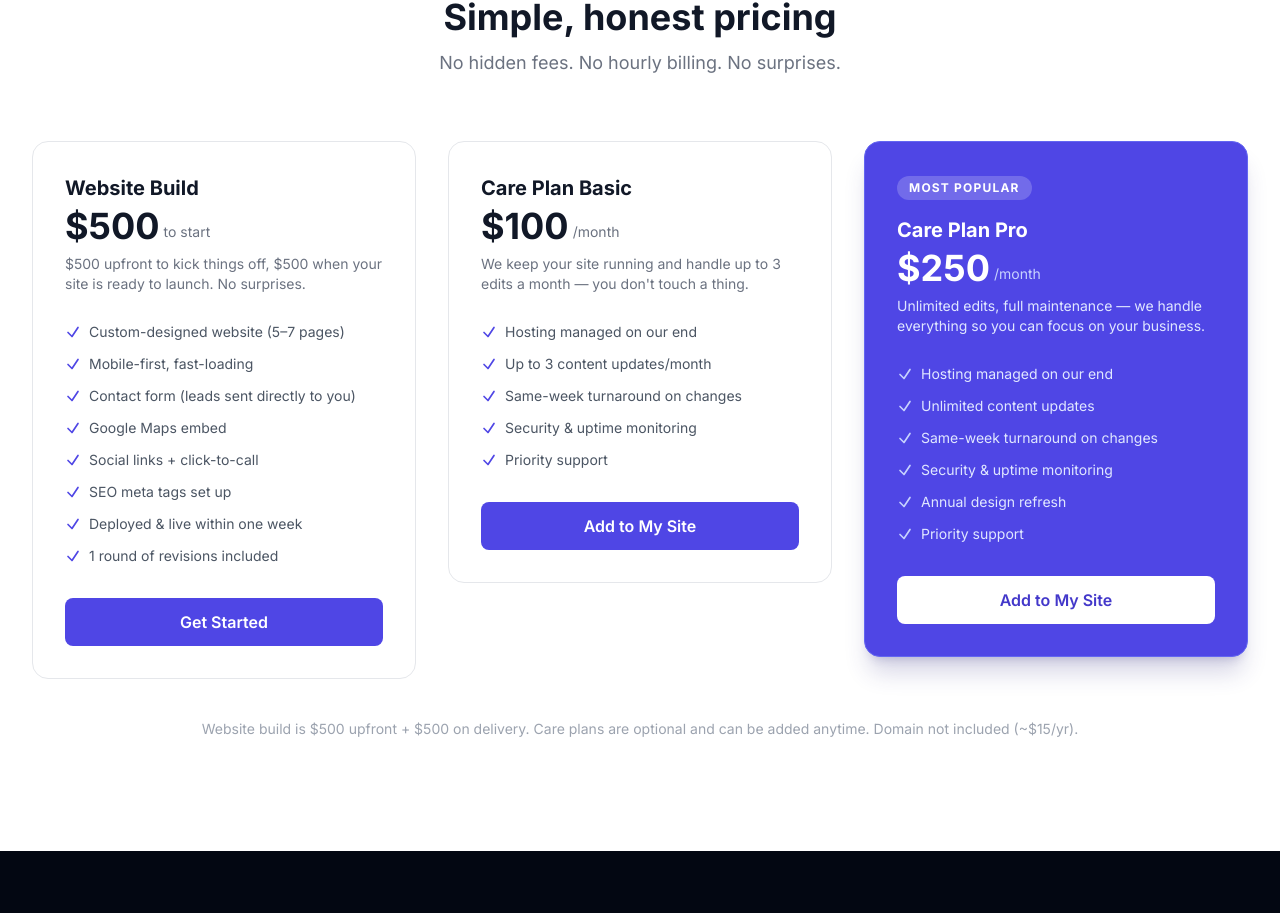
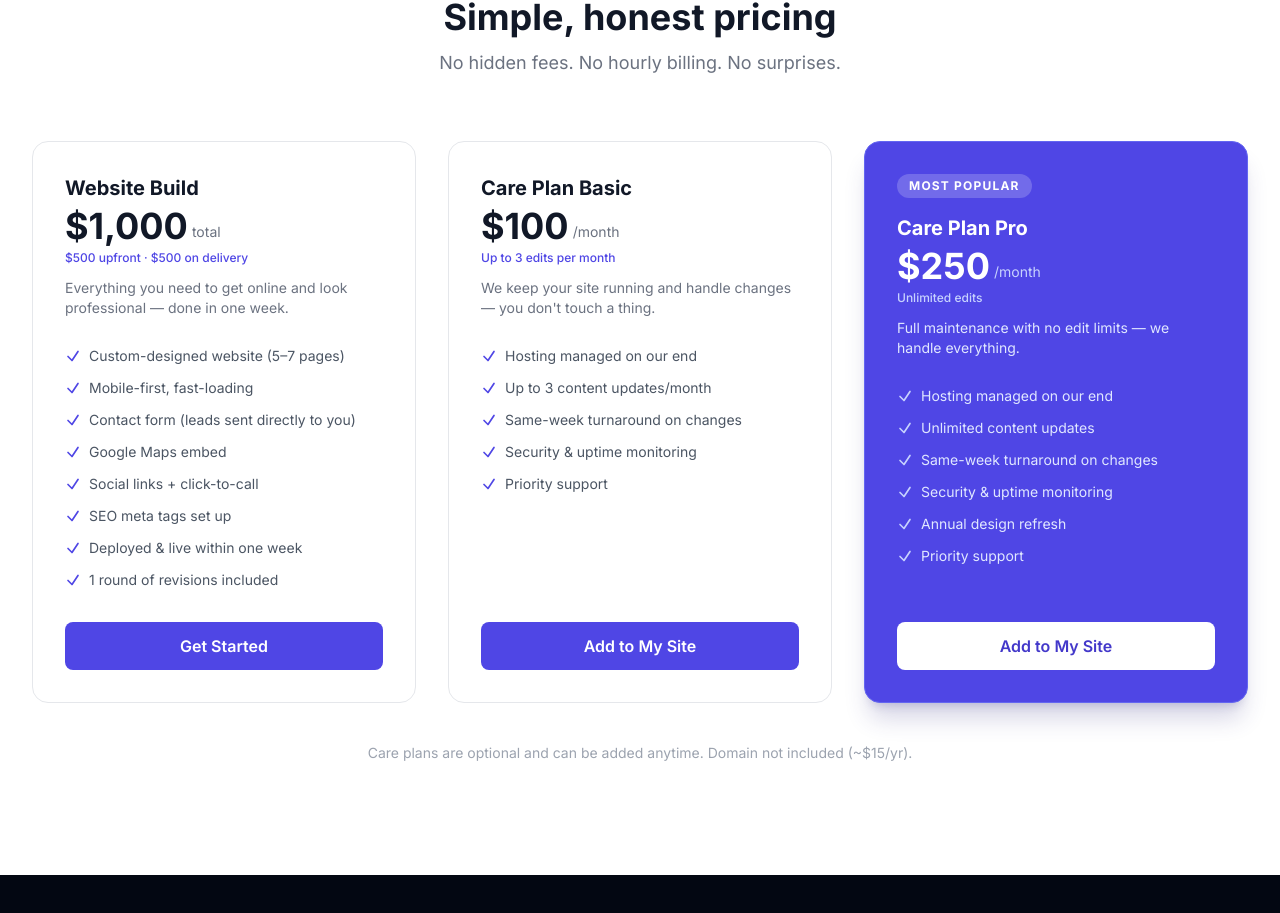
Before and after one commit to NextGen-Websites/OURS-NextGen-Website, a Next.js app: page / in a window 1280 px wide. Shown: the part 2566-3479 px from the top of the page. Built offline with nearby package versions, Linux system fonts and the light colour scheme; no server answers.

Commit message:
Fix card heights and show ,000 total on website build plan

```diff
--- a/components/Pricing.tsx
+++ b/components/Pricing.tsx
@@ -1,9 +1,10 @@
 const plans = [
   {
     name: 'Website Build',
-    price: '$500',
-    period: 'to start',
-    description: '$500 upfront to kick things off, $500 when your site is ready to launch. No surprises.',
+    price: '$1,000',
+    period: 'total',
+    split: '$500 upfront · $500 on delivery',
+    description: 'Everything you need to get online and look professional — done in one week.',
     features: [
       'Custom-designed website (5–7 pages)',
       'Mobile-first, fast-loading',
@@ -21,7 +22,8 @@ const plans = [
     name: 'Care Plan Basic',
     price: '$100',
     period: '/month',
-    description: "We keep your site running and handle up to 3 edits a month — you don't touch a thing.",
+    split: 'Up to 3 edits per month',
+    description: "We keep your site running and handle changes — you don't touch a thing.",
     features: [
       'Hosting managed on our end',
       'Up to 3 content updates/month',
@@ -36,7 +38,8 @@ const plans = [
     name: 'Care Plan Pro',
     price: '$250',
     period: '/month',
-    description: 'Unlimited edits, full maintenance — we handle everything so you can focus on your business.',
+    split: 'Unlimited edits',
+    description: 'Full maintenance with no edit limits — we handle everything.',
     features: [
       'Hosting managed on our end',
       'Unlimited content updates',
@@ -59,25 +62,25 @@ export default function Pricing() {
           <p className="text-gray-500 mt-3 text-lg">No hidden fees. No hourly billing. No surprises.</p>
         </div>
 
-        <div className="grid grid-cols-1 md:grid-cols-3 gap-8 items-start">
+        <div className="grid grid-cols-1 md:grid-cols-3 gap-8 items-stretch">
           {plans.map((plan) => (
             <div
               key={plan.name}
-              className={`rounded-2xl p-8 border ${
+              className={`rounded-2xl p-8 border flex flex-col ${
                 plan.highlight
                   ? 'border-brand-500 bg-brand-600 text-white shadow-xl shadow-brand-900/20'
                   : 'border-gray-200 bg-white'
               }`}
             >
               {plan.highlight && (
-                <span className="inline-block bg-white/20 text-white text-xs font-bold uppercase tracking-widest px-3 py-1 rounded-full mb-4">
+                <span className="inline-block bg-white/20 text-white text-xs font-bold uppercase tracking-widest px-3 py-1 rounded-full mb-4 self-start">
                   Most Popular
                 </span>
               )}
               <h3 className={`text-xl font-bold mb-1 ${plan.highlight ? 'text-white' : 'text-gray-900'}`}>
                 {plan.name}
               </h3>
-              <div className="flex items-end gap-1 mb-2">
+              <div className="flex items-end gap-1 mb-1">
                 <span className={`text-4xl font-bold ${plan.highlight ? 'text-white' : 'text-gray-900'}`}>
                   {plan.price}
                 </span>
@@ -85,11 +88,14 @@ export default function Pricing() {
                   {plan.period}
                 </span>
               </div>
+              <p className={`text-xs font-medium mb-3 ${plan.highlight ? 'text-brand-200' : 'text-brand-600'}`}>
+                {plan.split}
+              </p>
               <p className={`text-sm mb-7 ${plan.highlight ? 'text-brand-100' : 'text-gray-500'}`}>
                 {plan.description}
               </p>
 
-              <ul className="space-y-3 mb-8">
+              <ul className="space-y-3 mb-8 flex-1">
                 {plan.features.map((f) => (
                   <li key={f} className="flex items-start gap-2 text-sm">
                     <svg className={`w-4 h-4 mt-0.5 flex-shrink-0 ${plan.highlight ? 'text-brand-200' : 'text-brand-600'}`} fill="none" viewBox="0 0 24 24" stroke="currentColor" strokeWidth={2.5}>
@@ -102,7 +108,7 @@ export default function Pricing() {
 
               <a
                 href="#contact"
-                className={`block text-center py-3 rounded-lg font-semibold transition-colors ${
+                className={`block text-center py-3 rounded-lg font-semibold transition-colors mt-auto ${
                   plan.highlight
                     ? 'bg-white text-brand-700 hover:bg-brand-50'
                     : 'bg-brand-600 text-white hover:bg-brand-700'
@@ -115,7 +121,7 @@ export default function Pricing() {
         </div>
 
         <p className="text-center text-gray-400 text-sm mt-10">
-          Website build is $500 upfront + $500 on delivery. Care plans are optional and can be added anytime. Domain not included (~$15/yr).
+          Care plans are optional and can be added anytime. Domain not included (~$15/yr).
         </p>
       </div>
     </section>
```
